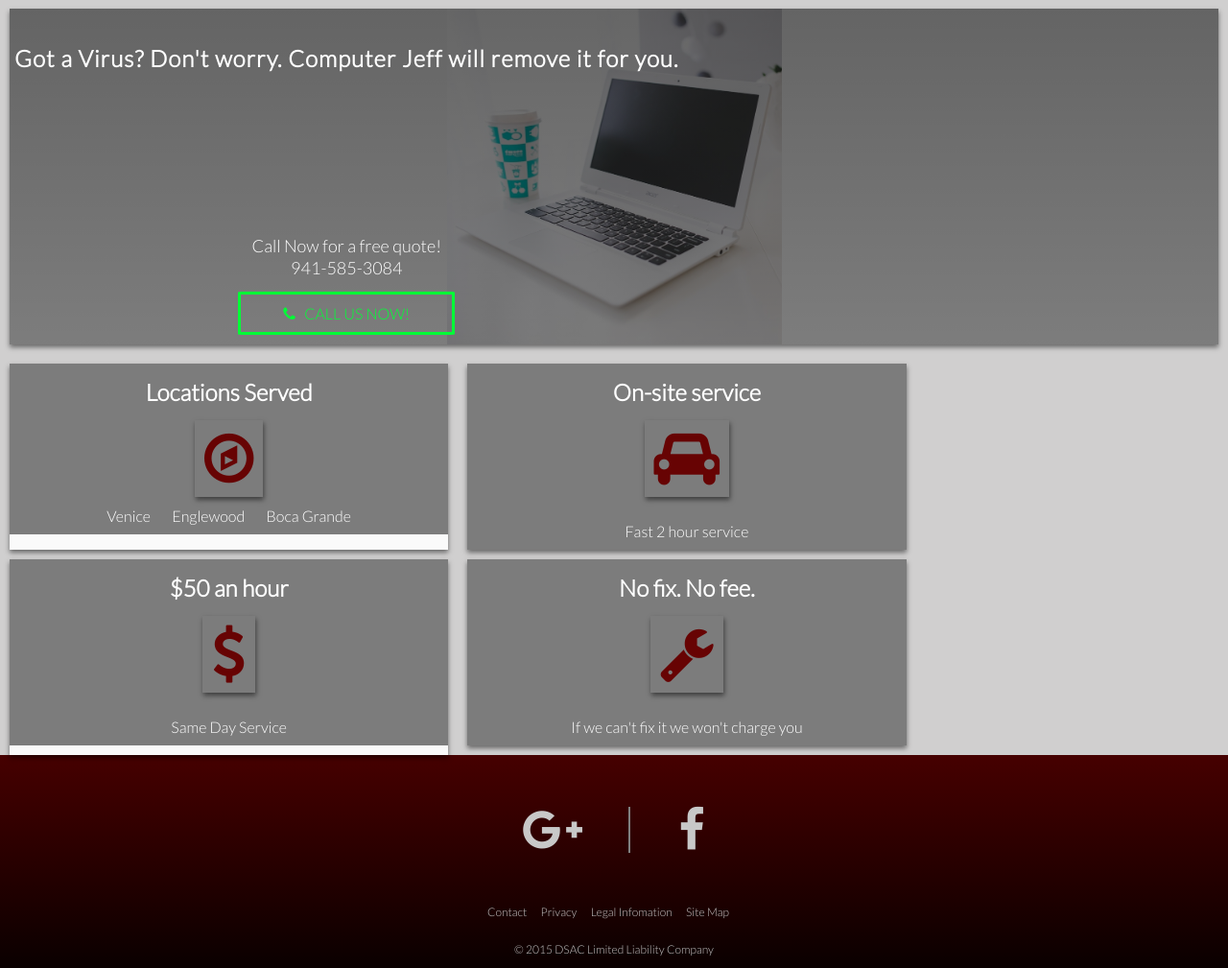
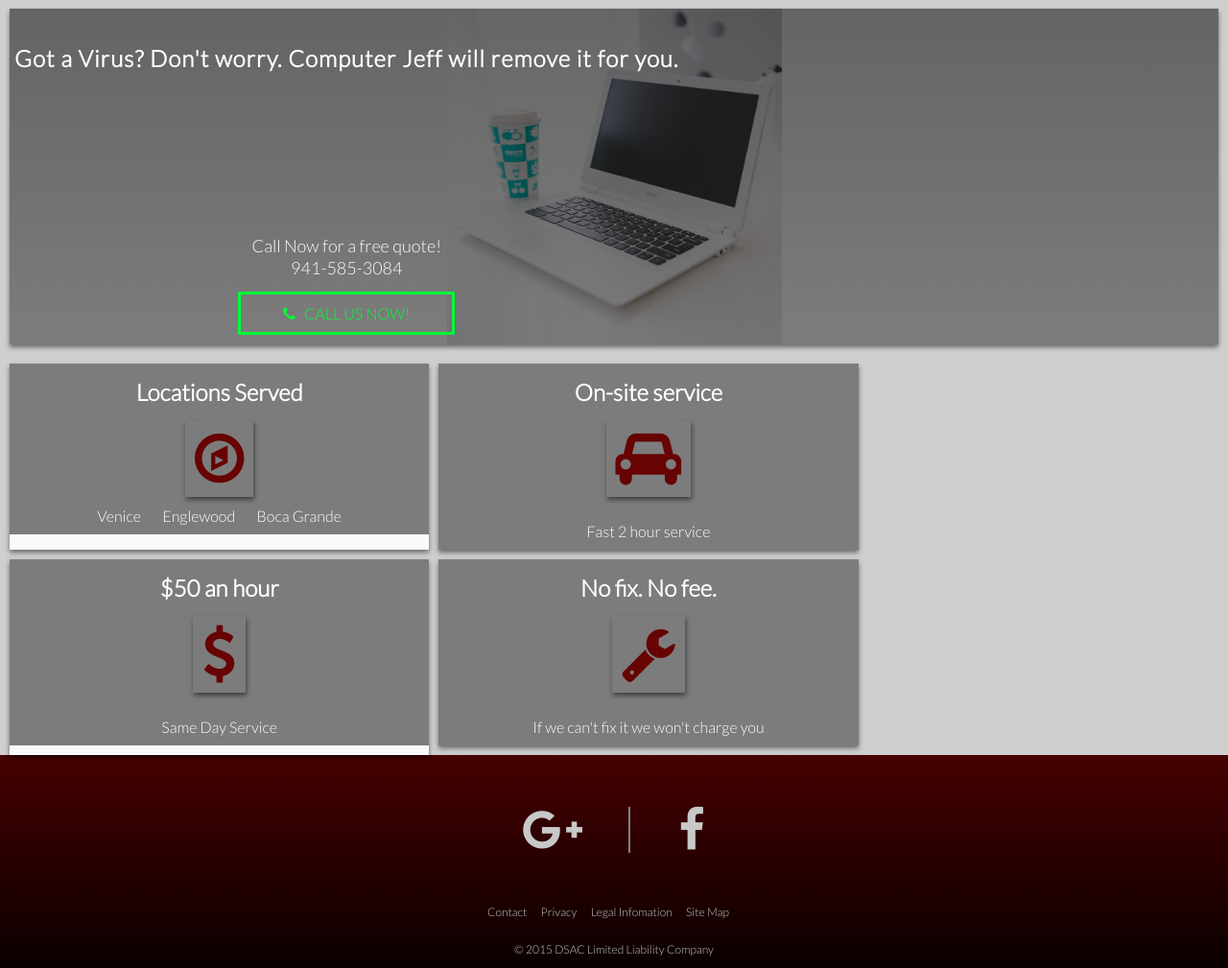
Before and after one commit to jreiher2003/computer-jeff, a Flask app: page / in a window 1280 px wide. Shown: the part 68-1077 px from the top of the page at 96% size. Run offline with Flask 2, Linux system fonts and the light colour scheme; some libraries are stand-ins or nearby versions.

Commit message:
add media queries for 550 changed widths and margins

```diff
--- a/jeff/static/css/styles.css
+++ b/jeff/static/css/styles.css
@@ -75,8 +75,7 @@ ul {
   margin-bottom:  0;
 }
 
-.logo {
-  /*computer jeff styles*/
+.logo {/*computer jeff styles*/
   position: relative;
   float: right;
   padding: 0 .5em .1em .5em;
@@ -400,16 +399,17 @@ footer {
   .message h1 {
       margin-bottom: 170px;
   }
+  .nav__item {
+    text-align: center;
+  }
 }
 @media screen and (min-width: 550px) {
-  /*.front-message, #tablet {
-    width: 350px;
-  }*/
   #tablet {
     width: calc(50% - 20px);
-/*     margin-bottom: 0; */
+    margin-right: 0;
   }
-  #locations-served ul li {
-/*     margin-bottom: 0; */
+  #tablet:last-of-type {
+    margin-right: 0;
   }
+
 }
--- a/jeff/templates/base.html
+++ b/jeff/templates/base.html
@@ -32,7 +32,7 @@
 	</div>
 		<header class="header">
 			<div class="header__inner">
-				<div class='logo'>&#x1f4bb;&nbsp;&nbsp;Computer Jeff</div>
+				<div class='logo foo'>&#x1f4bb;&nbsp;&nbsp;Computer Jeff</div>
 				<a id="menu" class="bars">&#9776;</a>
 			</div>
 		</header>
```
